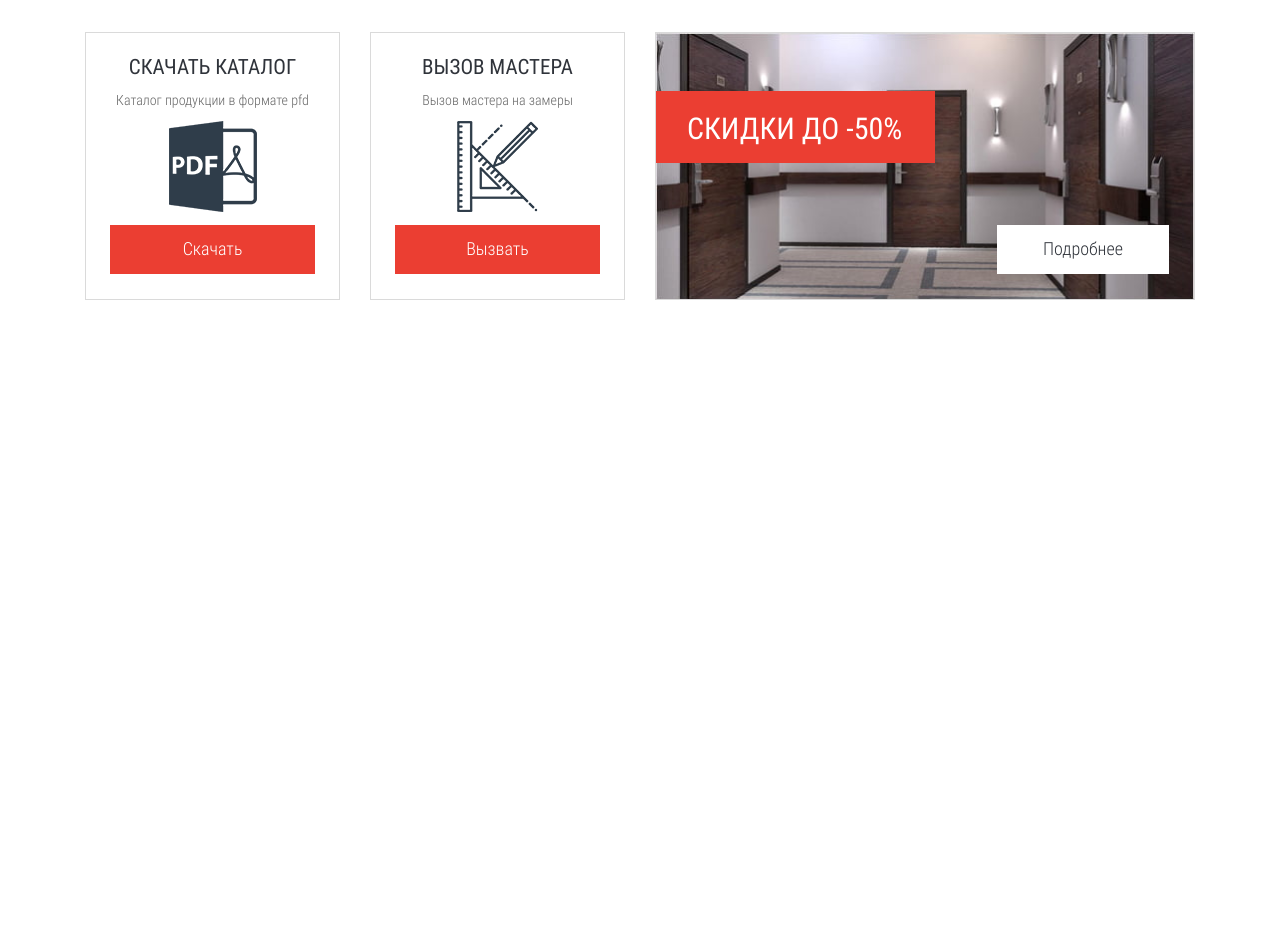
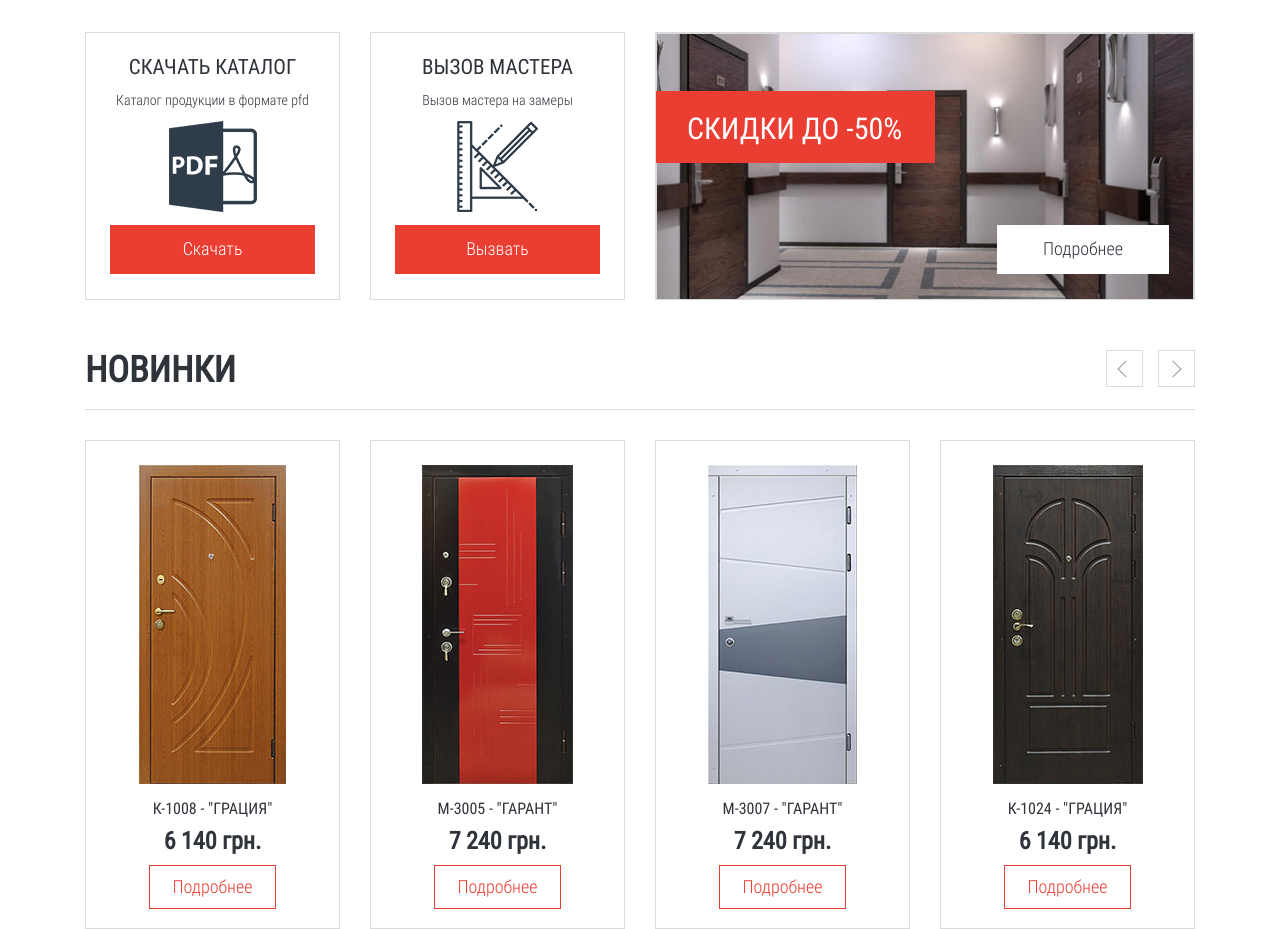
Before and after one commit to Nazar1508/Artdoor, a website: page source/index.html in a window 1280 px wide. Shown: the part 701-1630 px from the top of the page. Before the commit the page ends 1001 px from the top, so only its background shows below. Drawn offline with nearby package versions, Linux system fonts and the light colour scheme; files that its build step writes are made by us from their sources.

Commit message:
Завершив верстку блока Новинки

```diff
--- a/source/index.html
+++ b/source/index.html
@@ -130,6 +130,7 @@
     </div>
     <div class="header__slider">
       <div class="header__slider-wrapper">
+        <div class="header__slider-block">
           <ul class="header__slider-list">
             <li class="header__slider-item">
               <div class="header__slider-description">
@@ -157,6 +158,7 @@
           </div>
         </div>
       </div>
+    </div>
   </header>
   <main>
     <div class="block">
@@ -179,6 +181,43 @@
         </div>
       </div>
     </div>
+    <section class="novelty">
+      <div class="novelty__wrapper">
+        <h2 class="novelty__title site-title">Новинки</h2>
+        <div class="novelty__slider slider">
+          <ul class="slider__list">
+            <li class="slider__item">
+              <img class="slider__image" src="img/slider-door1.jpg" width="147" height="319" alt="Дверь">
+              <span class="slider__item-name">К-1008 - "Грация"</span>
+              <strong class="slider__item-price">6 140 грн.</strong>
+              <a class="slider__link site-button site-button--details" href="">Подробнее</a>
+            </li>
+            <li class="slider__item">
+              <img class="slider__image" src="img/slider-door2.jpg" width="151" height="319" alt="Дверь">
+              <span class="slider__item-name">M-3005 - "Гарант"</span>
+              <strong class="slider__item-price">7 240 грн.</strong>
+              <a class="slider__link site-button site-button--details" href="">Подробнее</a>
+            </li>
+            <li class="slider__item">
+              <img class="slider__image" src="img/slider-door3.jpg" width="149" height="319" alt="Дверь">
+              <span class="slider__item-name">M-3007 - "Гарант"</span>
+              <strong class="slider__item-price">7 240 грн.</strong>
+              <a class="slider__link site-button site-button--details" href="">Подробнее</a>
+            </li>
+            <li class="slider__item">
+              <img class="slider__image" src="img/slider-door4.jpg" width="150" height="319" alt="Дверь">
+              <span class="slider__item-name">К-1024 - "Грация"</span>
+              <strong class="slider__item-price">6 140 грн.</strong>
+              <a class="slider__link site-button site-button--details" href="">Подробнее</a>
+            </li>
+          </ul>
+          <div class="slider__switches">
+            <button class="slider__button slider__button--prew" type="button" aria-label="Предыдущий слайд"></button>
+            <button class="slider__button slider__button--next" type="button" aria-label="Следующий слайд"></button>
+          </div>
+        </div>
+      </div>
+    </section>
   </main>
   <footer class="footer">
 
--- a/source/less/blocks/header.less
+++ b/source/less/blocks/header.less
@@ -172,12 +172,15 @@
   margin: 0 auto;
 }
 
+.header__slider-block {
+  width: 855px;
+  margin-left: auto;
+  overflow: hidden;
+}
+
 .header__slider-list {
   .list-reset();
   display: flex;
-  width: 855px;
-  margin-left: auto;
-  overflow: hidden;
 }
 
 .header__slider-item {
--- /dev/null
+++ b/source/less/blocks/novelty.less
@@ -0,0 +1,17 @@
+.novelty {
+  margin-top: 50px;
+}
+
+.novelty__wrapper {
+  position: relative;
+  width: 1110px;
+  margin: 0 auto;
+}
+
+.novelty__title {
+  margin: 0;
+}
+
+.novelty__slider {
+  margin-top: 30px;
+}
--- a/source/less/blocks/site-button.less
+++ b/source/less/blocks/site-button.less
@@ -53,3 +53,16 @@
     color: rgba(0, 0, 0, 0.6);
   }
 }
+
+.site-button--details {
+  width: 127px;
+  padding: 11px;
+  color: @red;
+  background: #ffffff;
+  border: 1px solid @red;
+
+  &:active {
+    color: @red;
+    opacity: 0.7;
+  }
+}
--- /dev/null
+++ b/source/less/blocks/site-title.less
@@ -0,0 +1,7 @@
+.site-title {
+  padding-bottom: 18px;
+  font-size: 36px;
+  color: @black;
+  text-transform: uppercase;
+  border-bottom: 1px solid @light-gray;
+}
--- /dev/null
+++ b/source/less/blocks/slider.less
@@ -0,0 +1,93 @@
+.slider {
+  width: 100%;
+  overflow-x: hidden;
+}
+
+.slider__list {
+  .list-reset();
+  display: flex;
+}
+
+.slider__item {
+  display: flex;
+  flex-direction: column;
+  align-items: center;
+  flex-shrink: 0;
+  width: 255px;
+  margin-right: 30px;
+  min-height: 489px;
+  box-sizing: border-box;
+  padding: 24px;
+  padding-bottom: 19px;
+  border: 1px solid @light-gray;
+}
+
+.slider__item:last-child {
+  margin-right: 0;
+}
+
+.slider__item-name {
+  margin-top: 16px;
+  font-size: 16px;
+  text-transform: uppercase;
+}
+
+.slider__item-price {
+  margin-top: 9px;
+  font-size: 24px;
+}
+
+.slider__link {
+  margin-top: auto;
+}
+
+.slider__switches {
+  position: absolute;
+  top: 0;
+  right: 0;
+  z-index: 2;
+  display: flex;
+  justify-content: space-between;
+  width: 89px;
+}
+
+.slider__button {
+  .button-reset();
+  position: relative;
+  width: 37px;
+  height: 37px;
+  box-sizing: border-box;
+  border: 1px solid @light-gray;
+
+  &::before {
+    content: "";
+    position: absolute;
+    top: 12px;
+    left: 13px;
+    width: 11px;
+    height: 11px;
+    border: 1.5px solid @gray;
+    border-top: none;
+    border-right: none;
+    transform: rotate(45deg);
+  }
+}
+
+.slider__button--next::before {
+  left: 8px;
+  transform: rotate(-135deg);
+}
+
+.slider__button:hover {
+  background-color: @red;
+}
+
+.slider__button:hover::before {
+  border: 1.5px solid #ffffff;
+  border-top: none;
+  border-right: none;
+}
+
+.slider__button:active {
+  opacity: 0.7;
+}
--- a/source/less/global-styles.less
+++ b/source/less/global-styles.less
@@ -2,7 +2,7 @@ body {
   font-weight: normal;
   font-family: "Roboto Condensed", "Arial", sans-serif;
   font-size: 18px;
-  color: #666666;
+  color: #2f333a;
 }
 
 .visually-hidden {
--- a/source/less/style.less
+++ b/source/less/style.less
@@ -14,3 +14,6 @@
 @import "blocks/site-button.less";
 @import "blocks/site-list.less";
 @import "blocks/block.less";
+@import "blocks/novelty.less";
+@import "blocks/slider.less";
+@import "blocks/site-title.less";
```
Also changed, not shown: source/img/slider-door1.jpg (added), source/img/slider-door2.jpg (added), source/img/slider-door3.jpg (added), source/img/slider-door4.jpg (added). Lines whose indentation alone changed are shown as unchanged.
